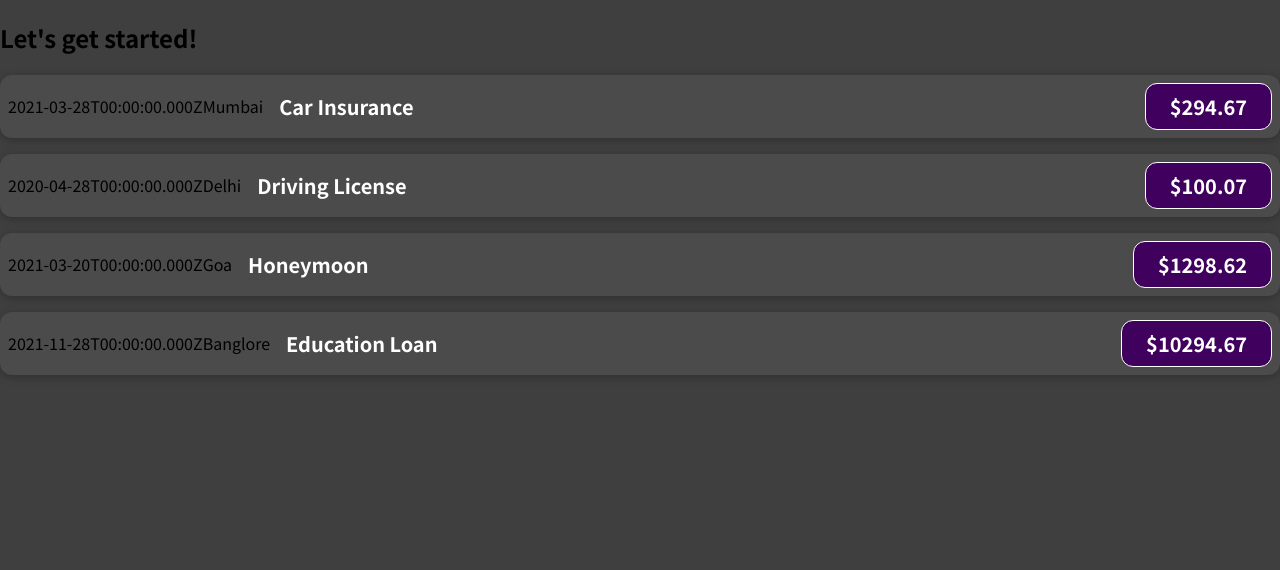
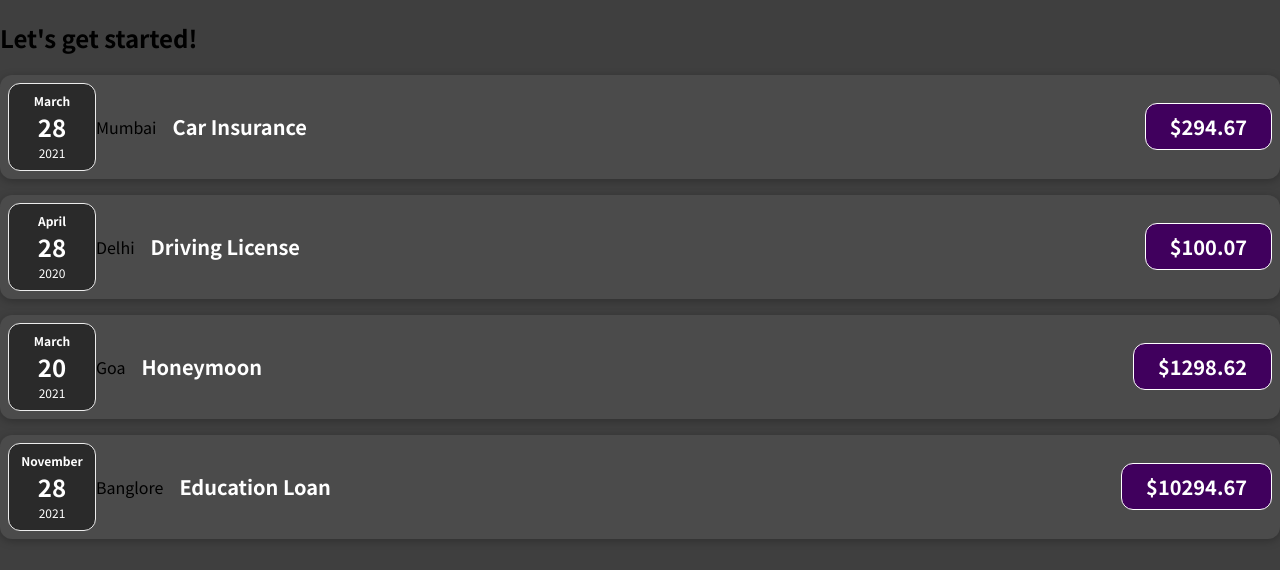
Before and after one commit to AmruthjithSunil/reactExpense, a JavaScript app: page / in a window 1280 px wide. Shown: the top 570 px of the page. Built offline with nearby package versions, Linux system fonts and the light colour scheme.

Commit message:
Starting react task 10

```diff
--- /dev/null
+++ b/src/components/ExpenseDate.css
@@ -0,0 +1,26 @@
+.expense-date {
+  display: flex;
+  flex-direction: column;
+  width: 5.5rem;
+  height: 5.5rem;
+  border: 1px solid #ececec;
+  background-color: #2a2a2a;
+  color: white;
+  border-radius: 12px;
+  align-items: center;
+  justify-content: center;
+}
+
+.expense-date__month {
+  font-size: 0.75rem;
+  font-weight: bold;
+}
+
+.expense-date__year {
+  font-size: 0.75rem;
+}
+
+.expense-date__day {
+  font-size: 1.5rem;
+  font-weight: bold;
+}
--- /dev/null
+++ b/src/components/ExpenseDate.js
@@ -0,0 +1,17 @@
+import "./ExpenseDate.css";
+
+function ExpenseDate({ date }) {
+  const month = date.toLocaleString("en-US", { month: "long" });
+  const day = date.toLocaleString("en-US", { day: "2-digit" });
+  const year = date.getFullYear();
+
+  return (
+    <div className="expense-date">
+      <div className="expense-date__month">{month}</div>
+      <div className="expense-date__day">{day}</div>
+      <div className="expense-date__year">{year}</div>
+    </div>
+  );
+}
+
+export default ExpenseDate;
--- /dev/null
+++ b/src/components/ExpenseDetails.js
@@ -0,0 +1,15 @@
+import "./ExpenseItem.css";
+
+function ExpenseDetails({ locationOfExpenditure, title, amount }) {
+  return (
+    <>
+      <div>{locationOfExpenditure}</div>
+      <div className="expense-item__description">
+        <h2>{title}</h2>
+        <div className="expense-item__price">${amount}</div>
+      </div>
+    </>
+  );
+}
+
+export default ExpenseDetails;
--- a/src/components/ExpenseItem.js
+++ b/src/components/ExpenseItem.js
@@ -1,14 +1,16 @@
+import ExpenseDate from "./ExpenseDate";
+import ExpenseDetails from "./ExpenseDetails";
 import "./ExpenseItem.css";
 
 function ExpenseItem({ expense }) {
   return (
     <div className="expense-item">
-      <div>{expense.date.toISOString()}</div>
-      <div>{expense.locationOfExpenditure}</div>
-      <div className="expense-item__description">
-        <h2>{expense.title}</h2>
-        <div className="expense-item__price">${expense.amount}</div>
-      </div>
+      <ExpenseDate date={expense.date} />
+      <ExpenseDetails
+        locationOfExpenditure={expense.locationOfExpenditure}
+        title={expense.title}
+        amount={expense.amount}
+      />
     </div>
   );
 }
```
